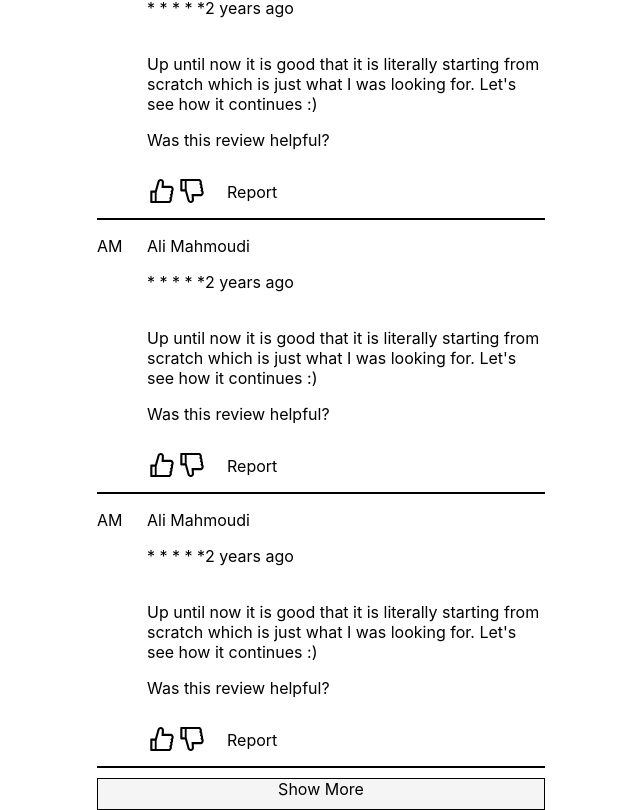
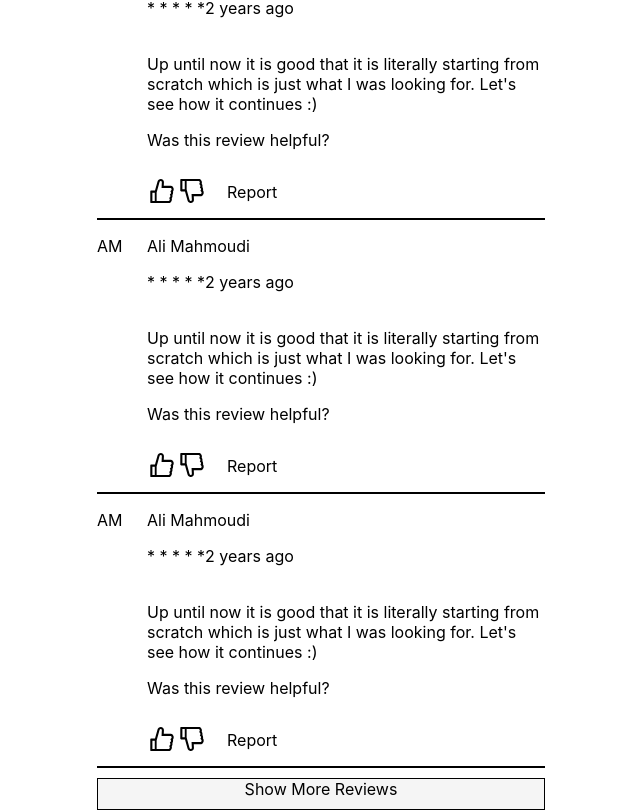
Before and after one commit to alimahmoudi97/website, a React (Create React App) app: page / in a window 1280 px wide. Shown: the part 5382-6192 px from the top of the page, without its empty margins (319-959 px from the left). Built offline with nearby package versions, Linux system fonts and the light colour scheme.

Commit message:
update Reviews.js

```diff
--- a/src/components/reviews/Reviews.js
+++ b/src/components/reviews/Reviews.js
@@ -62,9 +62,9 @@ function Reviews() {
             </div>
             {
                     (isShowMore) ?
-                        <div className="btn-show-more-students-bought" onClick={()=>{setItemsToShow(data.length);setShowMore(false)}}><p style={{margin:0}}>Show More</p></div>
+                        <div className="btn-show-more-students-bought" onClick={()=>{setItemsToShow(data.length);setShowMore(false)}}><p style={{margin:0}}>Show More Reviews</p></div>
                     :
-                        <div className="btn-show-more-students-bought" onClick={()=>{setItemsToShow(5);setShowMore(true)}}><p style={{margin:0}}>Show Less</p></div>
+                        <div className="btn-show-more-students-bought" onClick={()=>{setItemsToShow(5);setShowMore(true)}}><p style={{margin:0}}>Show Less Reviews</p></div>
             }
         </div>
     </div>
```
